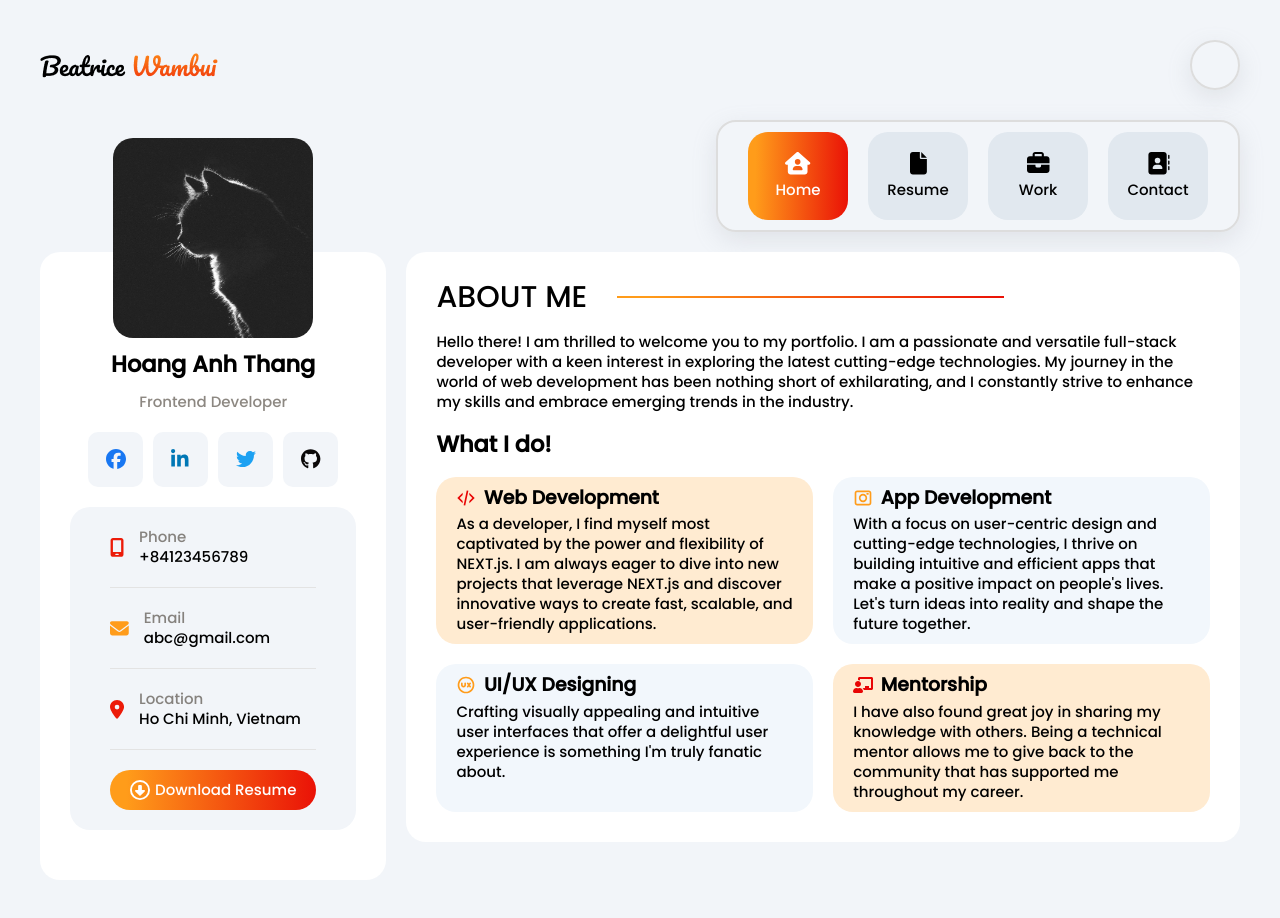
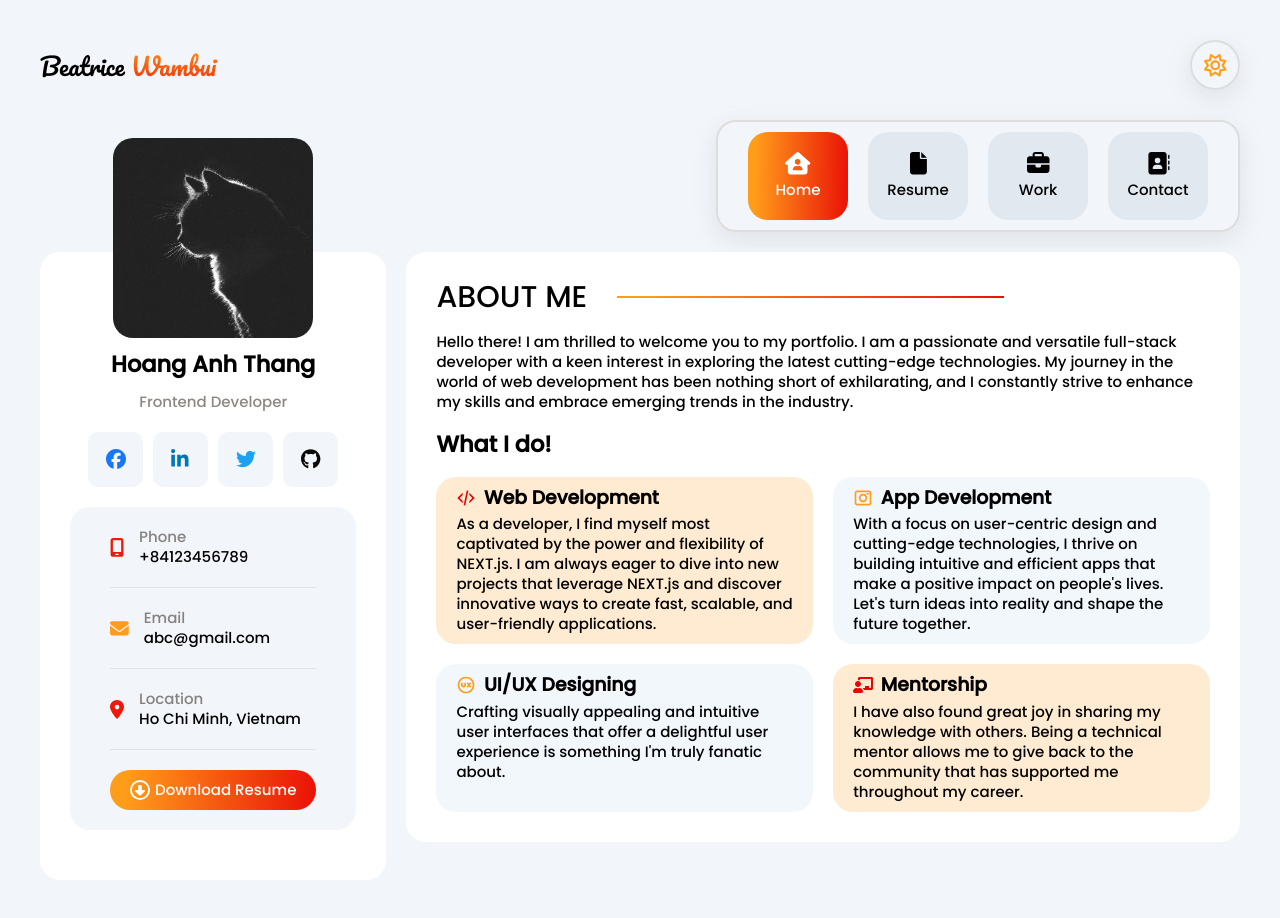
Before and after one commit to thanghoang0163/portfolio-nextjs, a Next.js app: page / in a window 1280 px wide. Built offline with nearby package versions, Linux system fonts and the light colour scheme.

Commit message:
Set document title per page

```diff
--- /dev/null
+++ b/src/app/contact/layout.js
@@ -0,0 +1,9 @@
+import { setDocumentTitle } from "~/utils/common";
+
+export const metadata = {
+  title: setDocumentTitle("Contact"),
+};
+
+export default function ContactLayout({ children }) {
+  return <>{children}</>;
+}
--- a/src/app/layout.js
+++ b/src/app/layout.js
@@ -1,4 +1,3 @@
-import clsx from "clsx";
 import { Poppins } from "next/font/google";
 import { AOSInit } from "~/utils/aos";
 import { config } from "@fortawesome/fontawesome-svg-core";
@@ -19,10 +18,7 @@ export default function RootLayout({ children }) {
   return (
     <html lang="en">
       <AOSInit />
-      <body
-        className={clsx("bg-dark-white", poppins.className)}
-        suppressHydrationWarning={true}
-      >
+      <body className={poppins.className} suppressHydrationWarning={true}>
         {children}
       </body>
     </html>
--- /dev/null
+++ b/src/app/resume/layout.js
@@ -0,0 +1,9 @@
+import { setDocumentTitle } from "~/utils/common";
+
+export const metadata = {
+  title: setDocumentTitle("Resume"),
+};
+
+export default function ContactLayout({ children }) {
+  return <>{children}</>;
+}
--- /dev/null
+++ b/src/app/work/layout.js
@@ -0,0 +1,9 @@
+import { setDocumentTitle } from "~/utils/common";
+
+export const metadata = {
+  title: setDocumentTitle("Work"),
+};
+
+export default function ContactLayout({ children }) {
+  return <>{children}</>;
+}
--- a/src/components/generalPage/components/generalContent/generalContent.js
+++ b/src/components/generalPage/components/generalContent/generalContent.js
@@ -1,8 +1,9 @@
 import "./generalContent.css";
+import clsx from "clsx";
 
-export default function GeneralContent({ title, children }) {
+export default function GeneralContent({ title, children, className }) {
   return (
-    <div className="general-content">
+    <div className={clsx("general-content", className)}>
       <div className="general-content__header">
         <span className="general-content__title">{title}</span>
         <div className="general-content__line"></div>
--- a/src/components/generalPage/generalPage.css
+++ b/src/components/generalPage/generalPage.css
@@ -2,7 +2,7 @@
 
 @layer components {
   .general-page {
-    @apply p-16;
+    @apply bg-dark-white p-16;
   }
 
   .general-page__header {
@@ -14,7 +14,7 @@
   }
 
   .general-page__theme-icon {
-    @apply bg-primary-gradient bg-clip-text text-transparent;
+    @apply text-orange;
   }
 
   .general-page__content {
--- a/src/components/generalPage/generalPage.js
+++ b/src/components/generalPage/generalPage.js
@@ -1,6 +1,7 @@
 "use client";
 
-import { useState } from "react";
+import { useState, useEffect } from "react";
+import clsx from "clsx";
 import Image from "~/components/image/image";
 import Button from "~/components/button/button";
 import Category from "~/components/category/category";
@@ -13,13 +14,24 @@ import BeatriceWambui from "~/assets/images/beatrice-wambui.png";
 import "./generalPage.css";
 
 export default function GeneralPage({ title, children }) {
-  const [isLightTheme, setIsLightTheme] = useState(true);
+  const [theme, setTheme] = useState();
 
-  const handleChangeTheme = () =>
-    isLightTheme ? setIsLightTheme(false) : setIsLightTheme(true);
+  const handleChangeTheme = () => {
+    if (theme === "light") {
+      setTheme("dark");
+      localStorage.setItem("theme", "dark");
+    } else {
+      setTheme("light");
+      localStorage.setItem("theme", "light");
+    }
+  };
+
+  useEffect(() => {
+    setTheme(localStorage.getItem("theme"));
+  }, []);
 
   return (
-    <main className="general-page">
+    <main className={clsx("general-page", theme, "dark:bg-slate-800")}>
       <div className="general-page__header">
         <Image
           className="general-page__image"
@@ -28,7 +40,7 @@ export default function GeneralPage({ title, children }) {
           priority={true}
         />
         <Button className="general-page__theme-btn" onClick={handleChangeTheme}>
-          {isLightTheme ? (
+          {theme === "light" ? (
             <FontAwesomeIcon
               className="general-page__theme-icon"
               icon={faMoon}
--- /dev/null
+++ b/src/utils/common.js
@@ -0,0 +1,4 @@
+// Set Document Title
+export const setDocumentTitle = (title) => {
+  return `${title} | Portfolio`;
+};
--- a/tailwind.config.js
+++ b/tailwind.config.js
@@ -1,5 +1,6 @@
 /** @type {import('tailwindcss').Config} */
 module.exports = {
+  darkMode: "selector",
   content: [
     "./src/pages/**/*.{js,ts,jsx,tsx,mdx}",
     "./src/components/**/*.{js,ts,jsx,tsx,mdx}",
```
